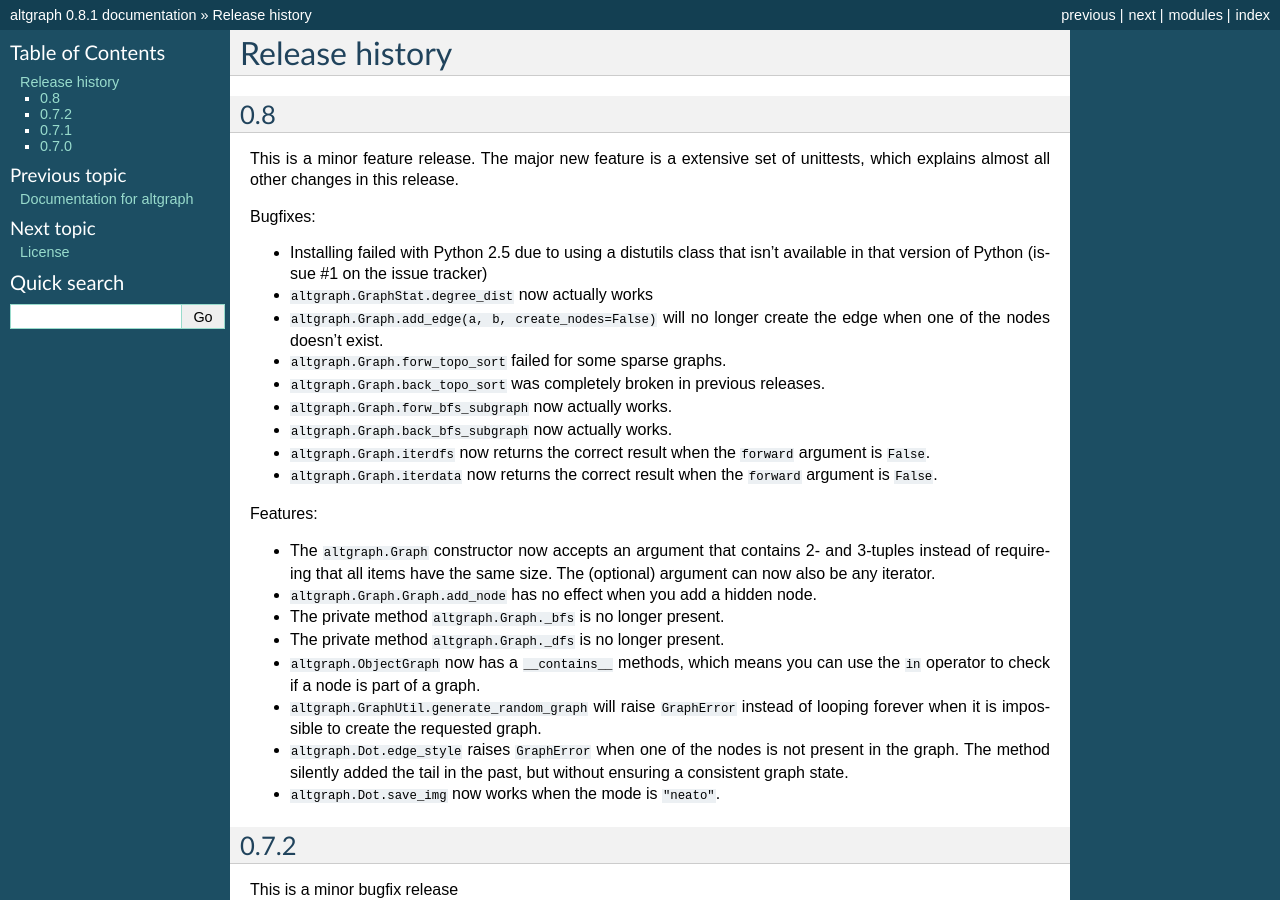
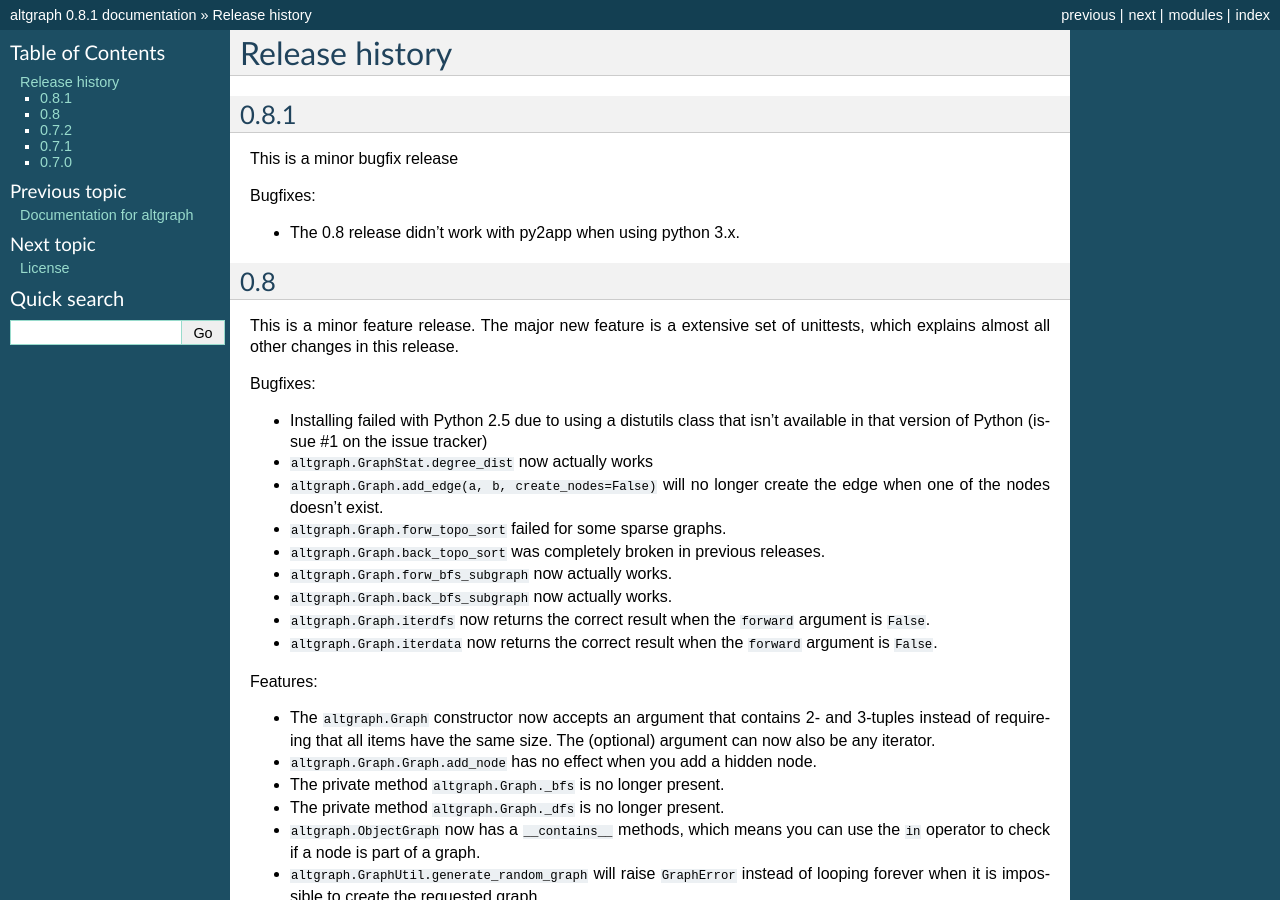
Before and after one commit to ronaldoussoren/altgraph, a Sphinx documentation site: the page built from doc/changelog.rst, in a window 1280 px wide and 900 px high. Built offline with Sphinx 7.4.7, drawn with Linux system fonts in a browser that asks for light colours.

Commit message:
Update changelog

```diff
--- a/doc/changelog.rst
+++ b/doc/changelog.rst
@@ -1,5 +1,16 @@
 Release history
 ===============
+
+0.8.1
+-----
+
+This is a minor bugfix release
+
+Bugfixes:
+
+- The 0.8 release didn't work with py2app when using
+  python 3.x.
+
 
 0.8
 -----
```
